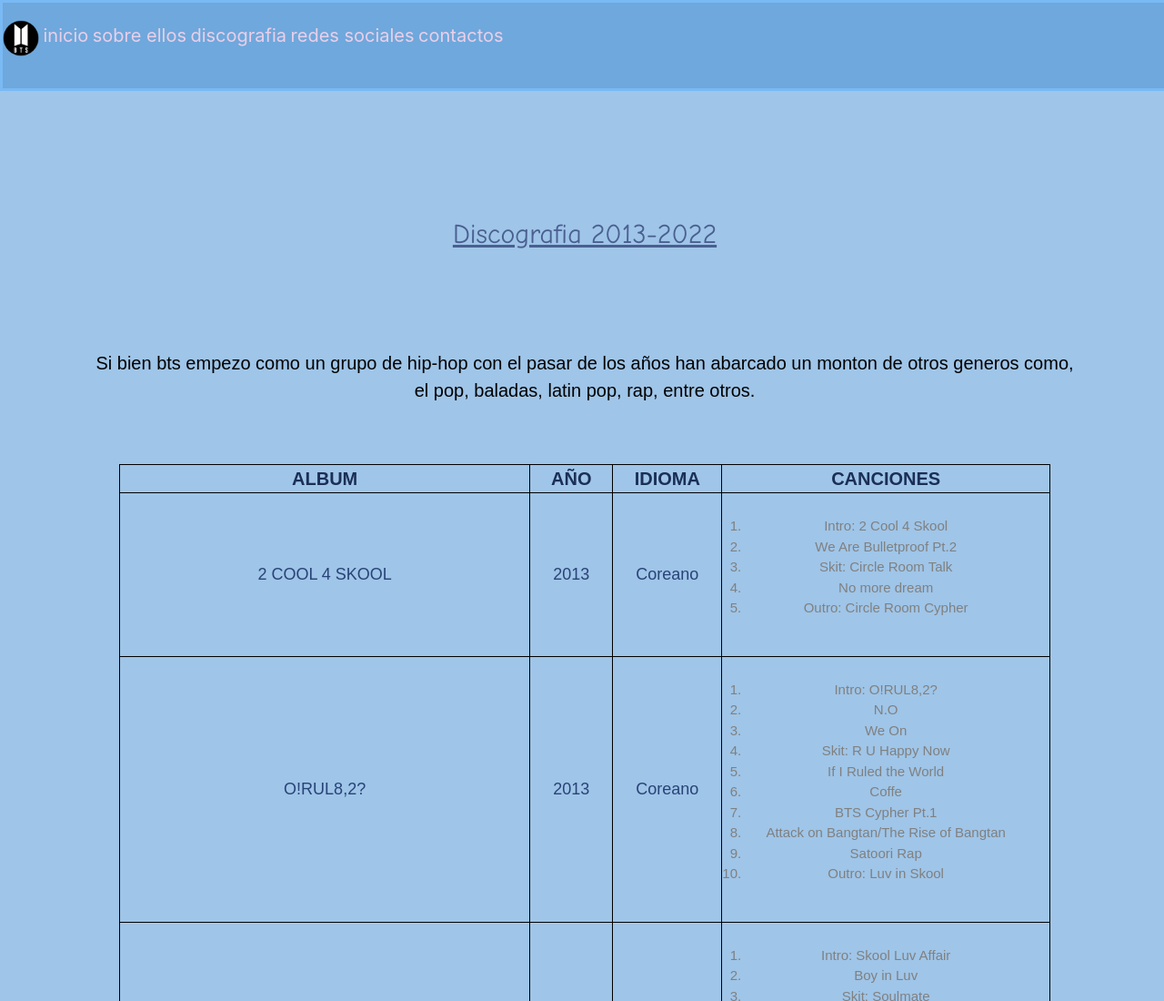
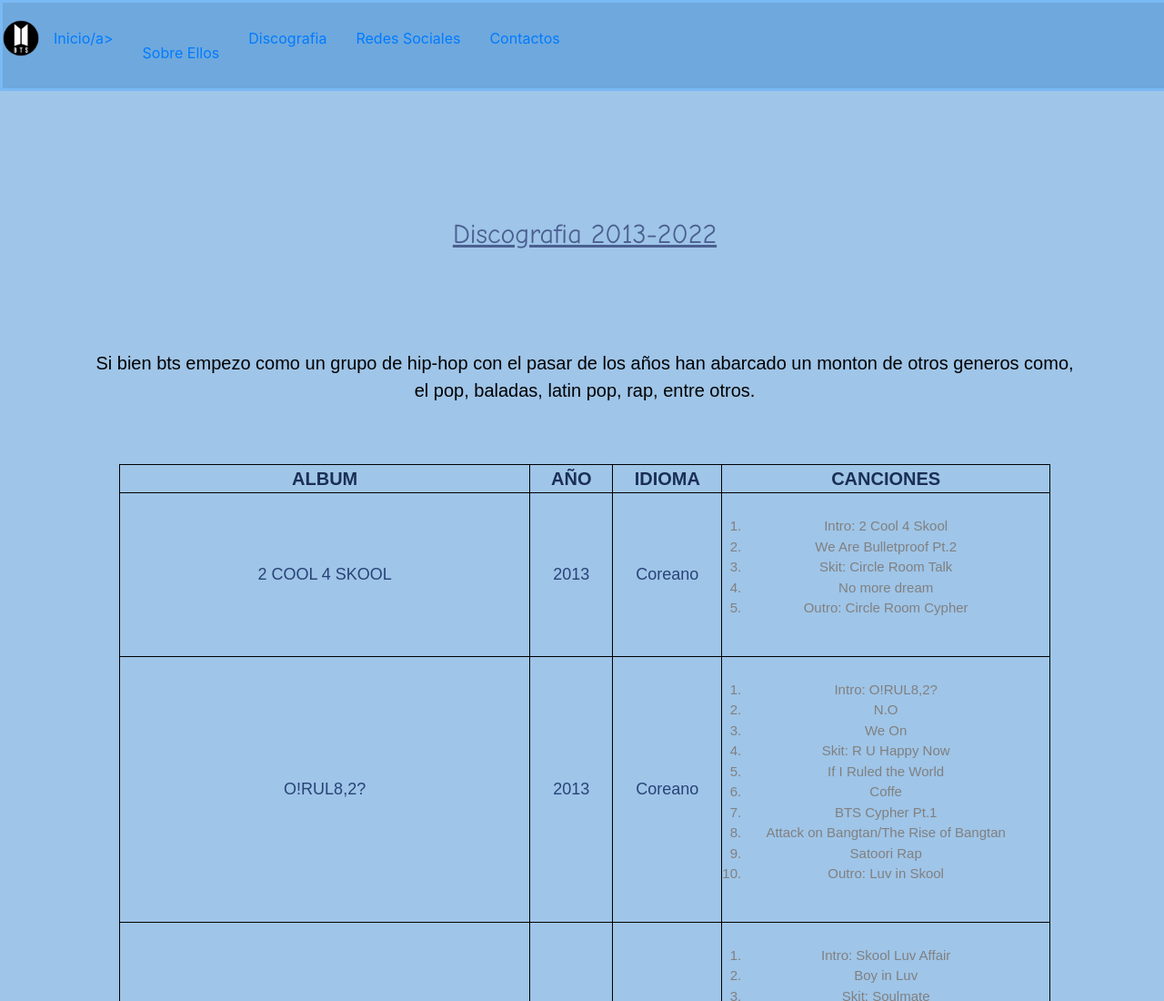
Before and after one commit to kiaraschirripa/mi_repositorio, a plain HTML site: page paginas/discografia.html in a window 1280 px wide. Shown: the top 1100 px of the page at 91% size. Drawn offline with nearby package versions, Linux system fonts and the light colour scheme.

Commit message:
Update discografia.html

```diff
--- a/paginas/discografia.html
+++ b/paginas/discografia.html
@@ -19,13 +19,18 @@
 							<!--inicio de menu de navegacion-->
 <header class="Header">
  <nav>
-    <ul>
-                    <li><img src="../img/logo.png" alt="logo" width="40px" id="logo"></li>
-       			    <li><a class="menuContent" href="../index.html">inicio</a></li>
-       			    <li><a class="menuContent" href="sobreellos.html">sobre ellos</a></li>
-      	      	    <li><a class="menuContent" href="discografia.html">discografia</a></li>
-       			    <li><a class="menuContent" href="redessociales.html">redes sociales</a></li>
-       			    <li><a class="menuContent" href="contactos.html">contactos</a></li>
+    <ul class="nav justify-content-end">
+     		<li class="nav-item"><img src="../img/logo.png" alt="logo" width="40px" id="logo"></li>
+     		  	<a class="nav-link active" href="../index.html">Inicio/a></li>
+ 		 <li class="nav-item">
+   			 <a class="nav-link" href="sobreellos.html">Sobre Ellos</a></li>
+  		 <li class="nav-item">
+    			<a class="nav-link" href="discografia.html">Discografia</a></li>
+ 	 	 <li class="nav-item">
+   			 <a class="nav-link" href="redessociales.html">Redes Sociales</a></li>
+		 <li class="nav-item">
+   			 <a class="nav-link" href="contactos.html">Contactos</a></li>
+
     </ul>
  </nav>
 </header>
```
